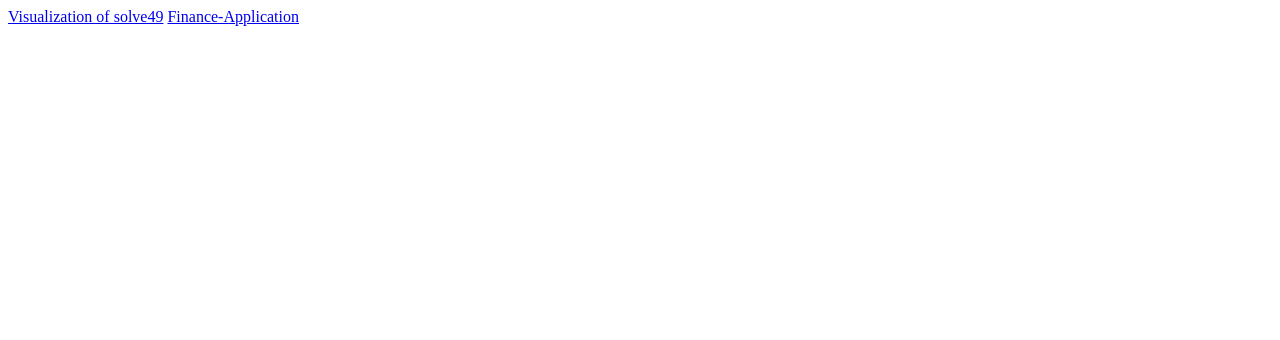
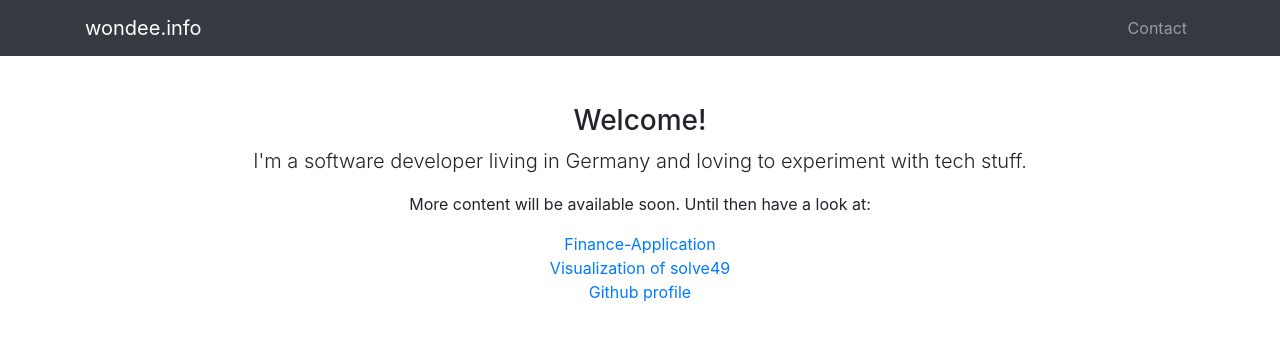
Before and after one commit to wondee/wondee.github.io, a plain HTML site: page index.html in a window 1280 px wide. Drawn offline with nearby package versions, Linux system fonts and the light colour scheme.

Commit message:
Update index.html

```diff
--- a/index.html
+++ b/index.html
@@ -1,9 +1,64 @@
-<html>
-	<head>
-		<link rel="icon" type="image/png" href="/favicon.png"/>
-	</head>
-	<body>
-		<a href="solve49.html">Visualization of solve49</a>
-		<a href="https://finance.wondee.info/">Finance-Application</a>
-	</body>
+<!DOCTYPE html>
+<html lang="en">
+
+  <head>
+
+    <meta charset="utf-8">
+    <meta name="viewport" content="width=device-width, initial-scale=1, shrink-to-fit=no">
+    <meta name="description" content="">
+    <meta name="author" content="">
+
+
+
+    <title>wondee.info</title>
+
+    <!-- Bootstrap core CSS -->
+    <link rel="icon" type="image/png" href="/favicon.png"/>
+    <link rel="stylesheet" href="https://maxcdn.bootstrapcdn.com/bootstrap/4.0.0/css/bootstrap.min.css" integrity="sha384-Gn5384xqQ1aoWXA+058RXPxPg6fy4IWvTNh0E263XmFcJlSAwiGgFAW/dAiS6JXm" crossorigin="anonymous">
+
+  </head>
+
+  <body>
+
+    <!-- Navigation -->
+    <nav class="navbar navbar-expand-lg navbar-dark bg-dark static-top">
+      <div class="container">
+        <a class="navbar-brand" href="#">wondee.info</a>
+        <button class="navbar-toggler" type="button" data-toggle="collapse" data-target="#navbarResponsive" aria-controls="navbarResponsive" aria-expanded="false" aria-label="Toggle navigation">
+          <span class="navbar-toggler-icon"></span>
+        </button>
+        <div class="collapse navbar-collapse" id="navbarResponsive">
+          <ul class="navbar-nav ml-auto">
+
+            <li class="nav-item">
+              <a class="nav-link" href="mailto:markus@wondee.info">Contact</a>
+            </li>
+          </ul>
+        </div>
+      </div>
+    </nav>
+
+    <!-- Page Content -->
+    <div class="container">
+      <div class="row">
+        <div class="col-lg-12 text-center">
+          <h3 class="mt-5">Welcome!</h3>
+          <p class="lead">I'm a software developer living in Germany and loving to experiment with tech stuff.</p>
+          <p>More content will be available soon. Until then have a look at:</p>
+          <ul class="list-unstyled">
+            <li><a href="https://finance.wondee.info/">Finance-Application</a></li>
+            <li><a href="solve49.html">Visualization of solve49</a></li>
+            <li><a href="https://github.com/wondee">Github profile</a></li>
+          </ul>
+        </div>
+      </div>
+    </div>
+
+    <!-- Bootstrap core JavaScript -->
+    <script src="https://code.jquery.com/jquery-3.2.1.slim.min.js" integrity="sha384-KJ3o2DKtIkvYIK3UENzmM7KCkRr/rE9/Qpg6aAZGJwFDMVNA/GpGFF93hXpG5KkN" crossorigin="anonymous"></script>
+<script src="https://cdnjs.cloudflare.com/ajax/libs/popper.js/1.12.9/umd/popper.min.js" integrity="sha384-ApNbgh9B+Y1QKtv3Rn7W3mgPxhU9K/ScQsAP7hUibX39j7fakFPskvXusvfa0b4Q" crossorigin="anonymous"></script>
+<script src="https://maxcdn.bootstrapcdn.com/bootstrap/4.0.0/js/bootstrap.min.js" integrity="sha384-JZR6Spejh4U02d8jOt6vLEHfe/JQGiRRSQQxSfFWpi1MquVdAyjUar5+76PVCmYl" crossorigin="anonymous"></script>
+
+  </body>
+
 </html>
```
